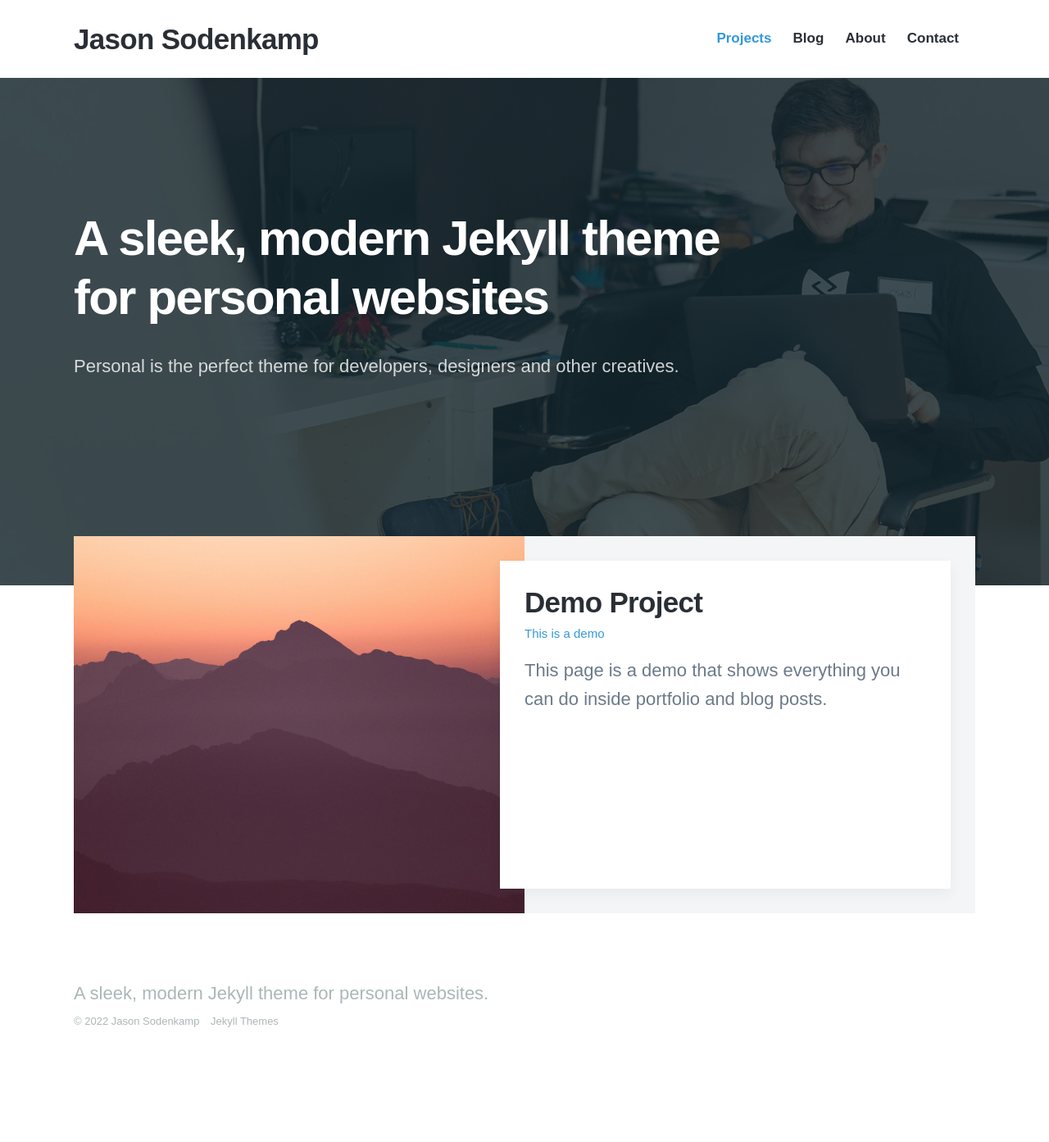
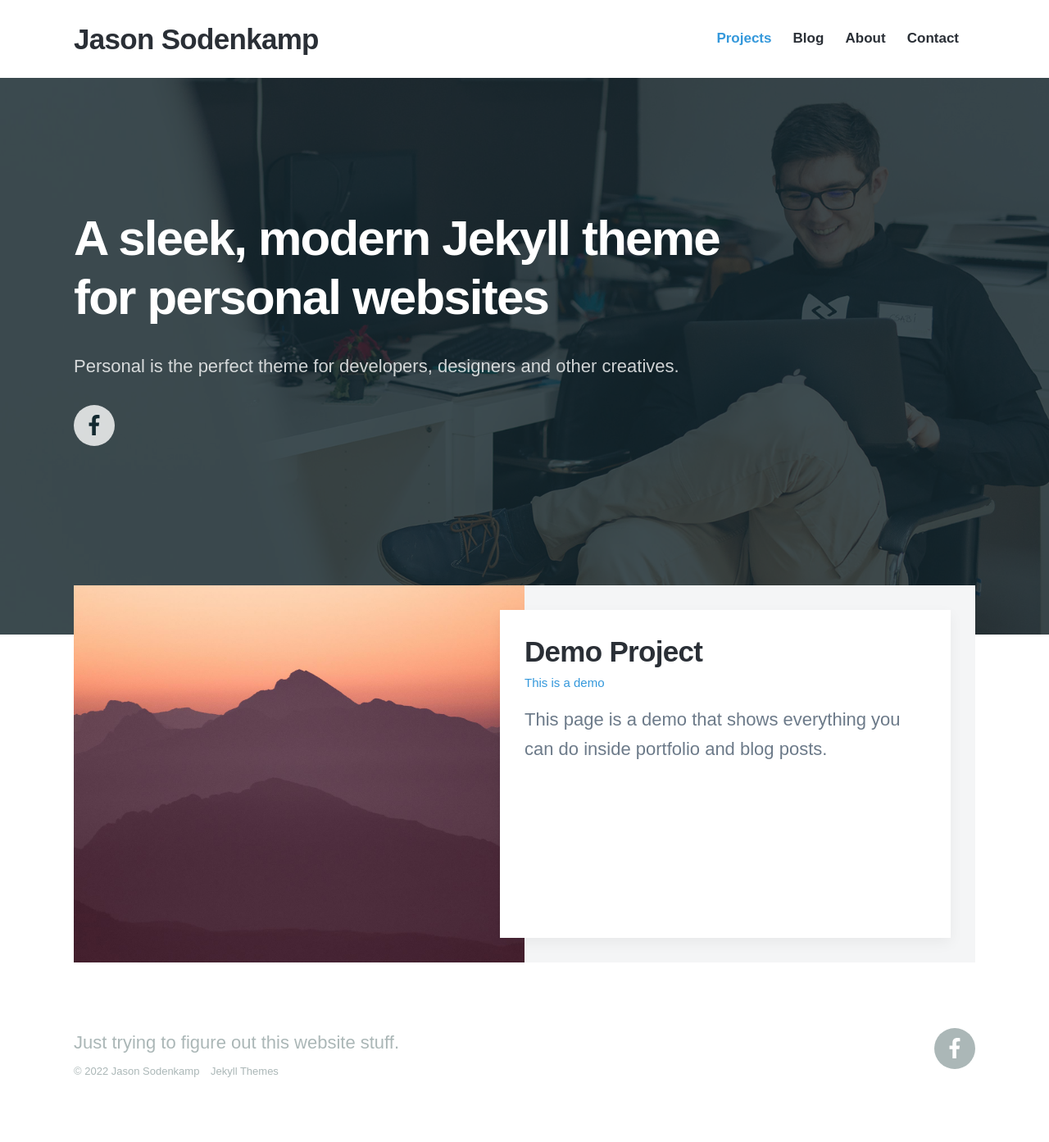
Before and after one commit to jcsodenkamp/jcsodenkamp.github.io, a Jekyll site: the page built from index.html, in a window 1280 px wide. Shown: the whole page at 82% size. Built offline with Jekyll 4.4.1, drawn with Linux system fonts in a browser that asks for light colours; nearby versions of some CDN libraries; some web fonts are replaced; before the commit the page ends 1332 px from its top, so only the background shows below that.

Commit message:
Update settings.yml

```diff
--- a/_data/settings.yml
+++ b/_data/settings.yml
@@ -18,7 +18,7 @@ menu_settings:
       url: '/contact'
 
 footer_settings:
-  footer_tagline: A sleek, modern Jekyll theme for personal websites.
+  footer_tagline: Just trying to figure out this website stuff.
 
 hero_settings:
   overlay_opacity: 0.8
@@ -33,7 +33,7 @@ contact_settings:
   send_button_text: 'Send Message'
 
 social_settings:
-  facebook_url: ''
+  facebook_url: 'https://www.facebook.com/jason.sodenkamp'
   twitter_url: ''
   instagram_url: ''
   snapchat_url: ''
```
